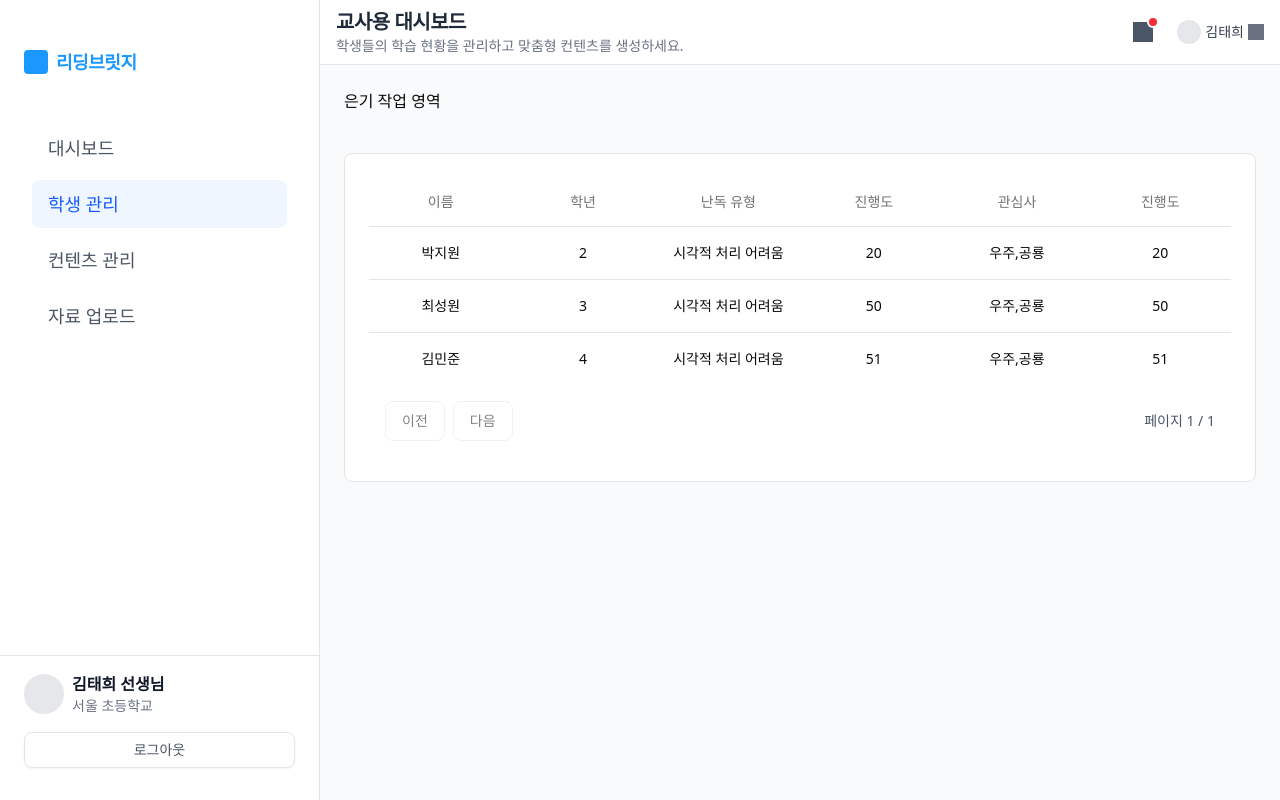
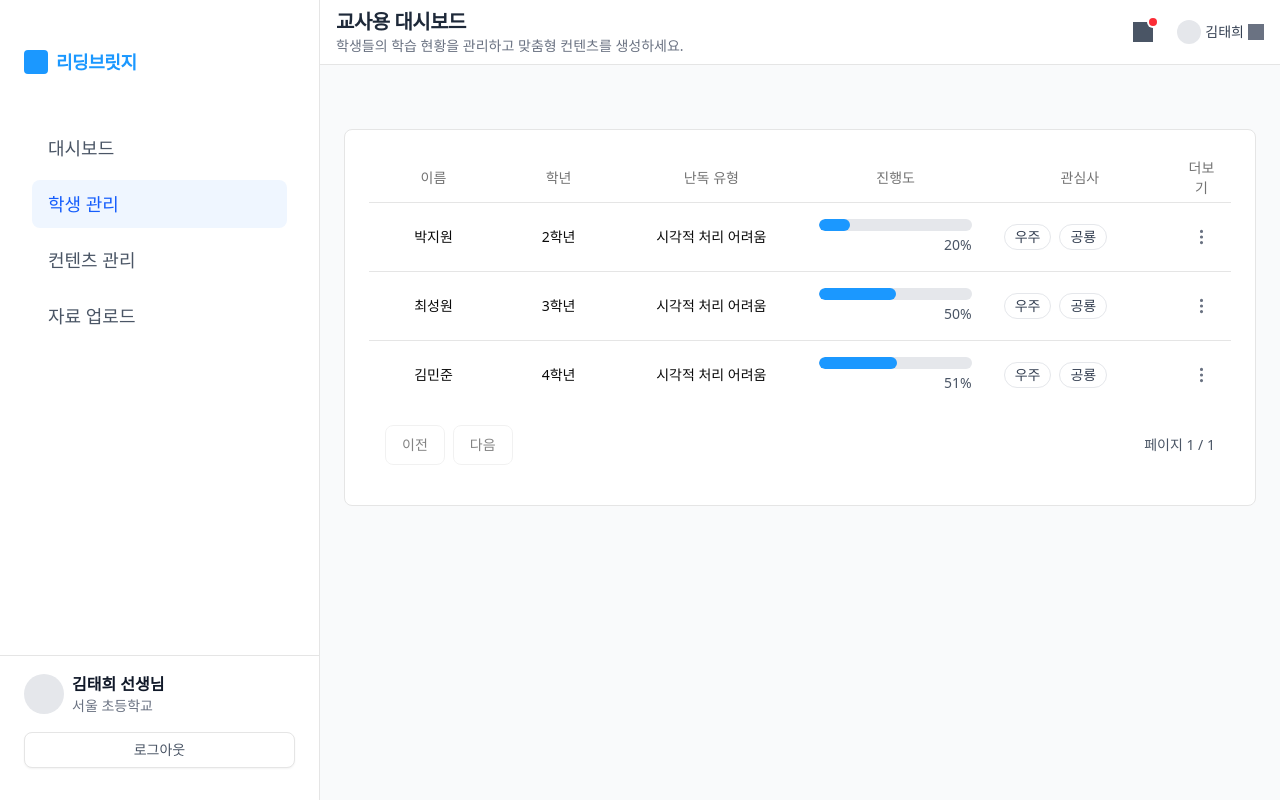
Before and after one commit to semitation/dyslexia-app, a React (Vite) app: page /teacher/student in a window 1280 px wide. Built offline with nearby package versions, Linux system fonts and the light colour scheme.

Commit message:
feat: 학생관리 페이지 퍼블리싱

```diff
--- a/package.json
+++ b/package.json
@@ -13,6 +13,7 @@
     "reporter": "biome check --reporter=summary"
   },
   "dependencies": {
+    "@radix-ui/react-dropdown-menu": "^2.1.6",
     "@radix-ui/react-slot": "^1.1.2",
     "@tailwindcss/vite": "^4.0.17",
     "@tanstack/react-query": "^5.69.0",
--- a/src/page/teacher/student/index.tsx
+++ b/src/page/teacher/student/index.tsx
@@ -1,8 +1,8 @@
-import { DataTable } from '@/shared/ui';
+import { Badge, DataTable, DropdownMenu, DropdownMenuContent, DropdownMenuItem, DropdownMenuSeparator, DropdownMenuTrigger, ProgressBar } from '@/shared/ui';
+import { MoreVertical } from 'lucide-react';
 
 import type { ColumnDef } from '@tanstack/react-table';
 
-// Example data type
 type Person = {
 	id: string;
 	name: string;
@@ -11,7 +11,7 @@ type Person = {
 	interests: string[];
 	progress: number;
 };
-// Example data
+
 const data: Person[] = [
 	{
 		id: '1',
@@ -43,26 +43,80 @@ const columns: ColumnDef<Person>[] = [
 	{
 		accessorKey: 'name',
 		header: '이름',
+		size: 50,
+		maxSize: 70,
 	},
 	{
 		accessorKey: 'grade',
 		header: '학년',
+		cell: ({ row }) => (
+			<div className="text-center">{row.original.grade}학년</div>
+		),
+		size: 60,
+		maxSize: 70,
 	},
 	{
 		accessorKey: 'reason',
 		header: '난독 유형',
+		size: 100,
+		maxSize: 100,
 	},
 	{
 		accessorKey: 'progress',
 		header: '진행도',
+		cell: ({ row }) => (
+			<ProgressBar
+				progress={row.original.progress}
+				maxWidth="100%"
+				height="0.75rem"
+				showPercentage
+			/>
+		),
+		size: 100,
+		maxSize: 100,
 	},
 	{
 		accessorKey: 'interests',
 		header: '관심사',
+		cell: ({ row }) => (
+			<div className="flex flex-wrap gap-2 w-full">
+				{row.original.interests.map((interest) => (
+					<Badge variant="white" size="md" key={interest}>
+						{interest}
+					</Badge>
+				))}
+			</div>
+		),
+		size: 100,
+		maxSize: 100,
 	},
 	{
-		accessorKey: 'progress',
-		header: '진행도',
+		accessorKey: 'more',
+		header: '더보기',
+		size: 32,
+		maxSize: 32,
+		cell: ({ row }) => (
+			<DropdownMenu>
+				<DropdownMenuTrigger className="flex items-center justify-center w-full h-full cursor-pointer hover:bg-gray-100 rounded-full p-1">
+					<MoreVertical className="h-5 w-5 text-gray-500" />
+				</DropdownMenuTrigger>
+				<DropdownMenuContent align="end">
+					<DropdownMenuItem>
+						프로필 보기
+					</DropdownMenuItem>
+					<DropdownMenuItem>
+						학습 자료 생성
+					</DropdownMenuItem>
+					<DropdownMenuItem>
+						진도 보고서
+					</DropdownMenuItem>
+					<DropdownMenuSeparator />
+					<DropdownMenuItem variant="destructive">
+						삭제
+					</DropdownMenuItem>
+				</DropdownMenuContent>
+			</DropdownMenu>
+		),
 	},
 ];
 
--- a/src/routes/teacher/student.tsx
+++ b/src/routes/teacher/student.tsx
@@ -1,13 +1,14 @@
-import { createFileRoute } from "@tanstack/react-router";
-import { StudentPage } from "@/page/teacher";
+import { StudentPage } from '@/page/teacher';
+import { createFileRoute } from '@tanstack/react-router';
 
-export const Route = createFileRoute("/teacher/student")({
-  component: RouteComponent,
+export const Route = createFileRoute('/teacher/student')({
+	component: RouteComponent,
 });
 
-
 function RouteComponent() {
-  return <div>은기 작업 영역
-    <StudentPage />
-  </div>;
+	return (
+		<div>
+			<StudentPage />
+		</div>
+	);
 }
```
Also changed, not shown: 1 other file (tests, documents, lock files or other folders).
